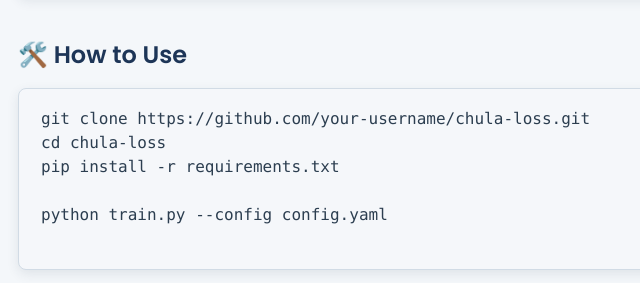
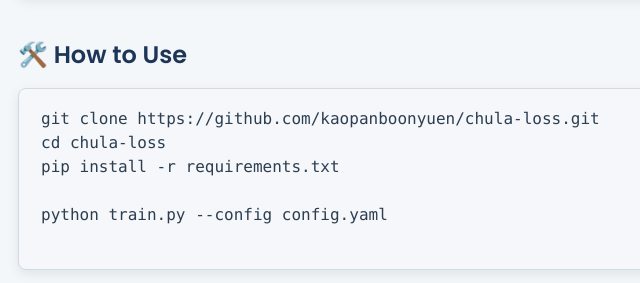
Before and after one commit to kaopanboonyuen/CHULA, a plain HTML site: page index.html in a window 1280 px wide. Shown: the part 6537-6820 px from the top of the page, 142-782 px from the left. Drawn offline with Linux system fonts and the light colour scheme.

Commit message:
🚀 update github link to index.html

```diff
--- a/index.html
+++ b/index.html
@@ -298,7 +298,7 @@ loss = loss_fn(pred_logits, targets, uncertainty_map)
 
   <section>
     <h2>🛠️ How to Use</h2>
-    <pre><code>git clone https://github.com/your-username/chula-loss.git
+    <pre><code>git clone https://github.com/kaopanboonyuen/chula-loss.git
 cd chula-loss
 pip install -r requirements.txt
 
```
